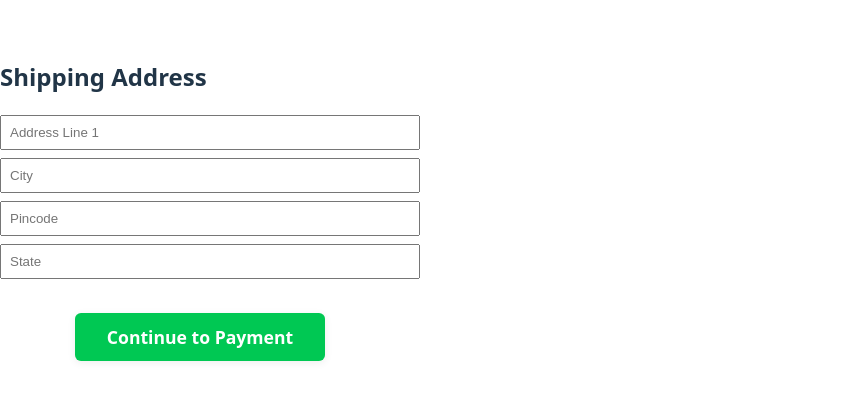
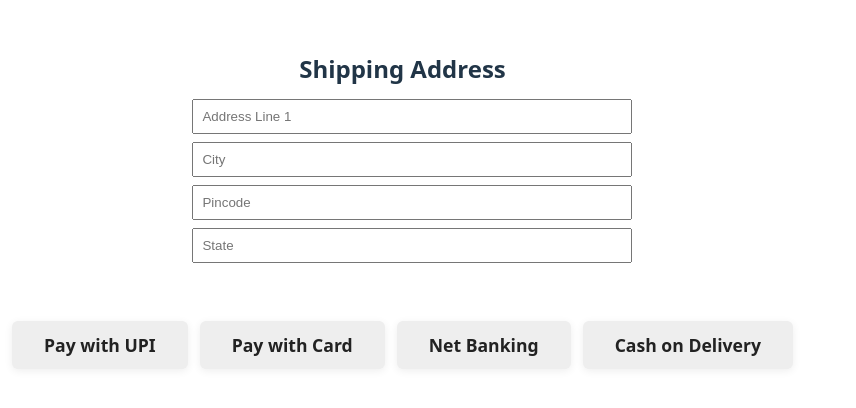
Before and after one commit to chaithrikamaala7-svg/Megamart, a React (Vite) app in the folder Megamart/: page /address in a window 1280 px wide. Shown: the part 192-600 px from the top of the page, without its empty margins (0-856 px from the left). Built offline with nearby package versions, Linux system fonts and the light colour scheme; no server answers.

Commit message:
Ready to deploy

```diff
--- a/Megamart/components/Address.jsx
+++ b/Megamart/components/Address.jsx
@@ -1,65 +1,53 @@
 import React, { useState } from "react";
-import { useNavigate } from "react-router-dom";
+import Payment from "./Payment";
 
 const Address = () => {
   const [address, setAddress] = useState({ line1: "", city: "", pincode: "", state: "" });
-  const [error, setError] = useState("");
-  const navigate = useNavigate();
-
-  const validateForm = () => {
-    if (!address.line1 || !address.city || !address.pincode || !address.state) {
-      setError("Please fill all address fields.");
-      return false;
-    }
-    return true;
-  };
-
-  const handleContinue = () => {
-    setError("");
-    if (!validateForm()) return;
-    localStorage.setItem("checkout_address", JSON.stringify(address));
-    navigate("/payment");
+  const handleAddressChange = (key, value) => {
+    const next = { ...address, [key]: value };
+    setAddress(next);
+    localStorage.setItem("checkout_address", JSON.stringify(next));
   };
 
   return (
-    <div className="address-page">
-      <h2>Shipping Address</h2>
-      <form style={{width:'100%',maxWidth:400,margin:'16px auto'}} onSubmit={e => e.preventDefault()}>
+    <div className="address-page" style={{ display: "flex", flexDirection: "column", alignItems: "center", padding: "24px 12px" }}>
+      <h2 style={{ textAlign: "center", marginBottom: 12 }}>Shipping Address</h2>
+      <form
+        style={{ width: "100%", maxWidth: 420, margin: "0 auto 24px auto" }}
+        onSubmit={(e) => e.preventDefault()}
+      >
         <input
           type="text"
           placeholder="Address Line 1"
           value={address.line1}
-          onChange={e => setAddress(a => ({ ...a, line1: e.target.value }))}
-          style={{width:'100%',marginBottom:8,padding:8}}
+          onChange={(e) => handleAddressChange("line1", e.target.value)}
+          style={{ width: "100%", marginBottom: 8, padding: 8 }}
         />
         <input
           type="text"
           placeholder="City"
           value={address.city}
-          onChange={e => setAddress(a => ({ ...a, city: e.target.value }))}
-          style={{width:'100%',marginBottom:8,padding:8}}
+          onChange={(e) => handleAddressChange("city", e.target.value)}
+          style={{ width: "100%", marginBottom: 8, padding: 8 }}
         />
         <input
           type="text"
           placeholder="Pincode"
           value={address.pincode}
-          onChange={e => setAddress(a => ({ ...a, pincode: e.target.value }))}
-          style={{width:'100%',marginBottom:8,padding:8}}
+          onChange={(e) => handleAddressChange("pincode", e.target.value)}
+          style={{ width: "100%", marginBottom: 8, padding: 8 }}
         />
         <input
           type="text"
           placeholder="State"
           value={address.state}
-          onChange={e => setAddress(a => ({ ...a, state: e.target.value }))}
-          style={{width:'100%',marginBottom:8,padding:8}}
+          onChange={(e) => handleAddressChange("state", e.target.value)}
+          style={{ width: "100%", marginBottom: 8, padding: 8 }}
         />
-        {error && <div style={{color:'red',marginBottom:8}}>{error}</div>}
-        <div style={{display:'flex',gap:12,marginTop:16,justifyContent:'center'}}>
-          <button type="button" className="cart-modern-checkout" onClick={handleContinue}>
-            Continue to Payment
-          </button>
-        </div>
       </form>
+      <div style={{ width: "100%", maxWidth: 980, margin: "0 auto" }}>
+        <Payment addressOverride={address} hideAddressCard={true} showCheckoutTitle={false} />
+      </div>
     </div>
   );
 };
--- a/Megamart/components/Payment.jsx
+++ b/Megamart/components/Payment.jsx
@@ -1,4 +1,4 @@
-import React, { useState } from "react";
+import React, { useMemo, useState } from "react";
 import { useNavigate } from "react-router-dom";
 import { apiUrl } from "./apiBase";
 
@@ -17,11 +17,11 @@ const loadRazorpay = () => {
   });
 };
 
-const Payment = () => {
+const Payment = ({ addressOverride = null, hideAddressCard = false, showCheckoutTitle = true }) => {
   const [selectedPayment, setSelectedPayment] = useState("");
   const [isPaying, setIsPaying] = useState(false);
   const [error, setError] = useState("");
-  const [address] = useState(() => {
+  const [savedAddress] = useState(() => {
     const saved = localStorage.getItem("checkout_address");
     return saved ? JSON.parse(saved) : { line1: "", city: "", pincode: "", state: "" };
   });
@@ -38,6 +38,10 @@ const Payment = () => {
   const customerMobile = user?.mobilenumber || "";
   const userId = user?._id || user?.id || "";
 
+  const address = useMemo(
+    () => addressOverride || savedAddress,
+    [addressOverride, savedAddress]
+  );
   const addressFilled = address.line1 && address.city && address.pincode && address.state;
 
   const handlePay = async (method) => {
@@ -221,15 +225,20 @@ const Payment = () => {
 
   return (
     <div className="payment-page">
-      <h2>Checkout</h2>
-      <div style={{width:'100%',maxWidth:400,margin:'16px auto',padding:16,border:'1px solid #eee',borderRadius:8}}>
-        <div style={{marginBottom:8}}><b>Address:</b></div>
-        <div style={{marginBottom:4}}>{address.line1}</div>
-        <div style={{marginBottom:4}}>{address.city}, {address.state} - {address.pincode}</div>
-        {addressError && <div style={{ color: 'red', marginTop: 8 }}>{addressError}</div>}
-      </div>
+      {showCheckoutTitle && <h2 style={{ textAlign: "center" }}>Checkout</h2>}
+      {!hideAddressCard && (
+        <div style={{ width: "100%", maxWidth: 400, margin: "16px auto", padding: 16, border: "1px solid #eee", borderRadius: 8 }}>
+          <div style={{ marginBottom: 8 }}><b>Address:</b></div>
+          <div style={{ marginBottom: 4 }}>{address.line1}</div>
+          <div style={{ marginBottom: 4 }}>{address.city}, {address.state} - {address.pincode}</div>
+          {addressError && <div style={{ color: "red", marginTop: 8 }}>{addressError}</div>}
+        </div>
+      )}
       <div style={{ marginTop: 16 }}>
-        <div style={{ display: 'flex', gap: 12, justifyContent: 'center', marginBottom: 16 }}>
+        {hideAddressCard && addressError && (
+          <div style={{ color: "red", textAlign: "center", marginBottom: 12 }}>{addressError}</div>
+        )}
+        <div style={{ display: "flex", gap: 12, justifyContent: "center", marginBottom: 16, flexWrap: "wrap" }}>
           <button
             className={`cart-modern-checkout${selectedPayment === "upi" ? " launching" : ""}`}
             style={{ background: selectedPayment === "upi" ? "#2962ff" : "#eee", color: selectedPayment === "upi" ? "#fff" : "#222" }}
@@ -263,7 +272,7 @@ const Payment = () => {
             Cash on Delivery
           </button>
         </div>
-        {error && <div style={{ color: 'red', marginTop: 8 }}>{error}</div>}
+        {error && <div style={{ color: "red", marginTop: 8, textAlign: "center" }}>{error}</div>}
       </div>
     </div>
   );
```
